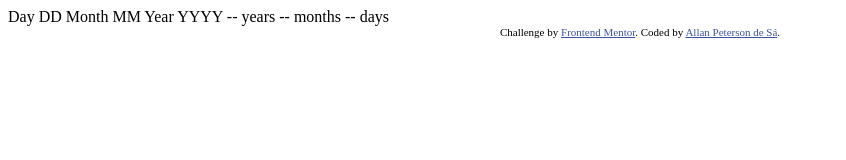
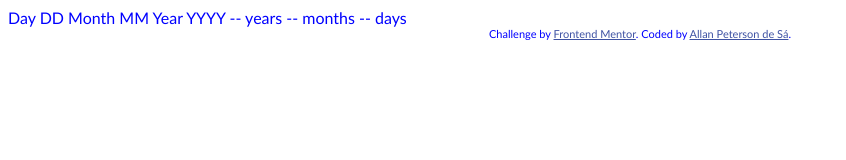
Before and after one commit to AllanPeterson/Age-calculator-app, a plain HTML site: page index.html in a window 1280 px wide. Shown: the whole page, without its empty margins (0-846 px from the left). Drawn offline with Linux system fonts and the light colour scheme.

Commit message:
testing branchs

```diff
--- a/index.html
+++ b/index.html
@@ -5,6 +5,7 @@
   <meta name="viewport" content="width=device-width, initial-scale=1.0"> <!-- displays site properly based on user's device -->
 
   <link rel="icon" type="image/png" sizes="32x32" href="./assets/images/favicon-32x32.png">
+  <link rel="stylesheet" href="/style.css">
 
   <title>Frontend Mentor | Age calculator app</title>
 
--- a/style.css
+++ b/style.css
@@ -1,3 +1,7 @@
 * {
     font-family: 'Trebuchet MS', 'Lucida Sans Unicode', 'Lucida Grande', 'Lucida Sans', Arial, sans-serif;
 }
+
+body {
+    color: blue;
+}
```
